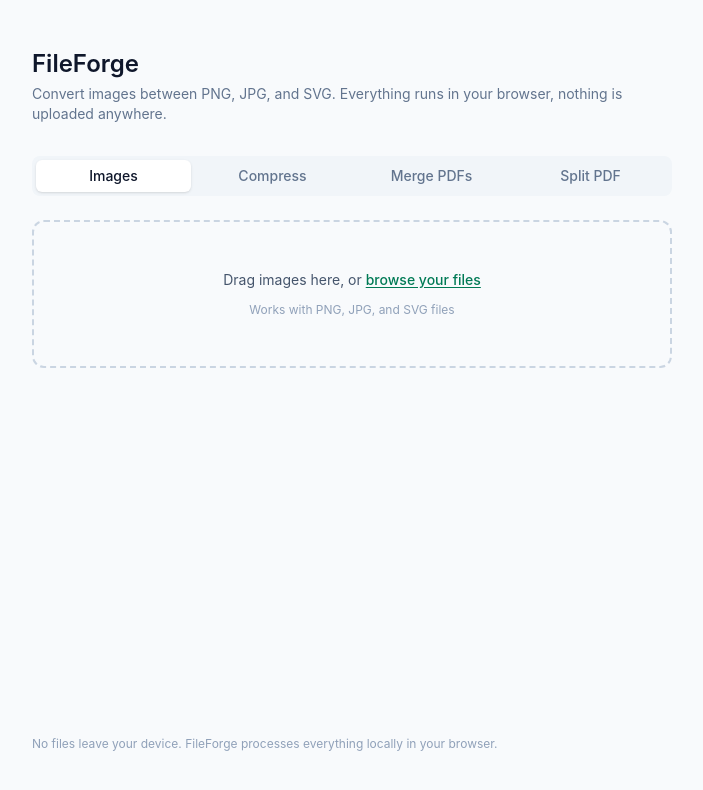
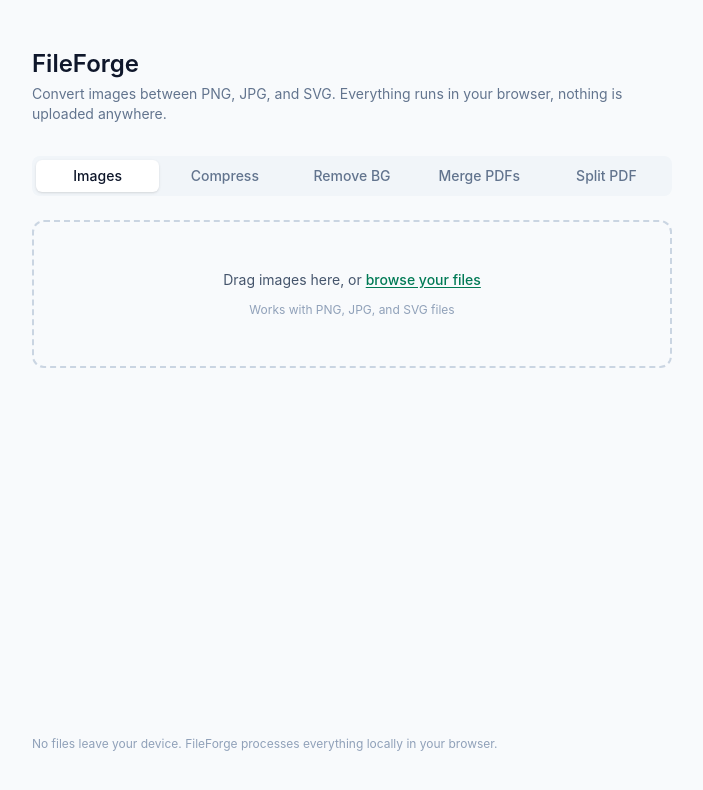
Before and after one commit to AzyzHm/FileForge, a React (Vite) app in the folder frontend/: page / in a window 1280 px wide. Shown: the top 790 px of the page, without its empty margins (288-991 px from the left). Built offline with nearby package versions, Linux system fonts and the light colour scheme.

Commit message:
feat: add Remove BG tool and corresponding test for background removal panel

```diff
--- a/frontend/src/App.tsx
+++ b/frontend/src/App.tsx
@@ -1,15 +1,17 @@
 import { useState } from "react";
+import { BackgroundRemovalPanel } from "./components/BackgroundRemovalPanel";
 import { CompressionPanel } from "./components/CompressionPanel";
 import { ImageConverterPanel } from "./components/ImageConverterPanel";
 import { PdfMergePanel } from "./components/PdfMergePanel";
 import { PdfSplitPanel } from "./components/PdfSplitPanel";
 import { ToolTabs } from "./components/ToolTabs";
 
-type ToolId = "images" | "compress" | "pdf-merge" | "pdf-split";
+type ToolId = "images" | "compress" | "remove-bg" | "pdf-merge" | "pdf-split";
 
 const TOOLS: { id: ToolId; label: string }[] = [
   { id: "images", label: "Images" },
   { id: "compress", label: "Compress" },
+  { id: "remove-bg", label: "Remove BG" },
   { id: "pdf-merge", label: "Merge PDFs" },
   { id: "pdf-split", label: "Split PDF" },
 ];
@@ -19,6 +21,8 @@
     "Convert images between PNG, JPG, and SVG. Everything runs in your browser, nothing is uploaded anywhere.",
   compress:
     "Shrink PNG and JPG file sizes. Everything runs in your browser, nothing is uploaded anywhere.",
+  "remove-bg":
+    "Remove the background from a photo using an on-device AI model. Everything runs in your browser, nothing is uploaded anywhere.",
   "pdf-merge":
     "Combine PDFs into one file, in the order you choose. Everything runs in your browser, nothing is uploaded anywhere.",
   "pdf-split":
@@ -49,6 +53,7 @@
         <main className="mt-6 flex-1">
           {activeTool === "images" && <ImageConverterPanel />}
           {activeTool === "compress" && <CompressionPanel />}
+          {activeTool === "remove-bg" && <BackgroundRemovalPanel />}
           {activeTool === "pdf-merge" && <PdfMergePanel />}
           {activeTool === "pdf-split" && <PdfSplitPanel />}
         </main>
```
Also changed, not shown: 1 other file (tests, documents, lock files or other folders).
